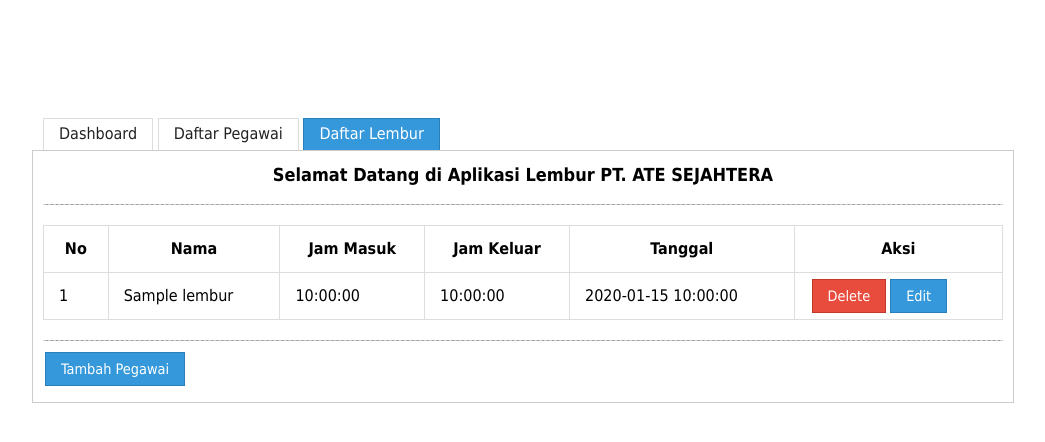
After one commit to ahmaddzidan/aplikasi-lembur-minimalis, a PHP site: page /daftar-lembur.php in a window 1280 px wide. The commit adds this page. Shown: the top 442 px of the page, without its empty margins (117-1162 px from the left). Run offline with PHP 8.4, Linux system fonts and the light colour scheme; tables that the repository leaves empty hold one stand-in row (values such as "Sample post").

Commit message:
another changes

```diff
--- a/actions/delete.php
+++ b/actions/delete.php
@@ -14,13 +14,13 @@
 
 include '../config/database.php';
 
-$sql = "DELETE FROM tbl_warga WHERE id='$_GET[id]'";
+$sql = "DELETE FROM tbl_pegawai WHERE id='$_GET[id]'";
 
 if(mysql_query($sql))
 {
 	$notif = 'Berhasil menghapus data!';
 
-	header('location:../list.php?msg=' . base64_encode($notif));
+	header('location:../daftar-pegawai.php?msg=' . base64_encode($notif));
 }
 else
 {
--- /dev/null
+++ b/daftar-lembur.php
@@ -0,0 +1,45 @@
+<?php
+include 'config/database.php';
+$sql = "SELECT * FROM tbl_lembur";
+$res = mysql_query($sql);
+$num = mysql_num_rows($res);
+?>
+<!DOCTYPE html>
+<html lang="en">
+<head>
+	<meta charset="UTF-8">
+	<title>Daftar Pegawai</title>
+	<link rel="stylesheet" type="text/css" href="css/style.css">
+</head>
+<body>
+	<div class="container">
+	<ul class="navigation">
+		<li><a href="index.php">Dashboard</a></li>
+		<li><a href="daftar-pegawai.php">Daftar Pegawai</a></li>
+		<li><a href="daftar-lembur.php" class="active">Daftar Lembur</a></li>
+	</ul>
+		<h2 class="text-center">Selamat Datang di Aplikasi Lembur PT. ATE SEJAHTERA</h2>
+		<hr>
+		<table class="table-lembur">
+			<thead>
+				<tr><th>No</th><th>Nama</th><th>Jam Masuk</th><th>Jam Keluar</th><th>Tanggal</th><th>Aksi</th></tr>
+			</thead>
+			<tbody>
+			<?php if($num > 0){ ?>
+			<?php while ($pegawai = mysql_fetch_assoc($res)) {?>
+				<tr>
+					<td><?php echo $pegawai['id'] ?></td><td><?php echo $pegawai['nama'] ?></td><td><?php echo $pegawai['jam_masuk'] ?></td><td><?php echo $pegawai['jam_keluar'] ?></td><td><?php echo $pegawai['tanggal'] ?></td></td><td><a href="actions/delete.php?id=<?php echo $pegawai['id'] ?>" onclick="return confirm('Apakah anda yakin?')" class="btn btn-red">Delete</a><a href="edit.php?id=<?php echo $pegawai['id'] ?>" class="btn btn-blue">Edit</a></td>
+				</tr>
+			<?php } ?>
+			<?php }else{ ?>
+			<tr>
+				<td colspan="6">Tidak ada data</td>
+			</tr>
+			<?php } ?>
+			</tbody>
+		</table>
+		<hr>
+		<a href="tambah-pegawai.php" class="btn btn-blue">Tambah Pegawai</a>
+	</div>
+</body>
+</html>
--- a/tambah-pegawai.php
+++ b/tambah-pegawai.php
@@ -7,6 +7,11 @@
 </head>
 <body>
 	<div class="container">
+	<ul class="navigation">
+		<li><a href="index.php">Dashboard</a></li>
+		<li><a href="daftar-pegawai.php" class="active">Daftar Pegawai</a></li>
+		<li><a href="daftar-lembur.php">Daftar Lembur</a></li>
+	</ul>
 		<h2 class="text-center">Selamat Datang di Aplikasi Lembur PT. ATE SEJAHTERA</h2>
 		<hr>
 		<form action="actions/create.php" method="POST">
```
Also changed, not shown: sql/zadmin_lembur.sql (added, +56 -0 lines).
